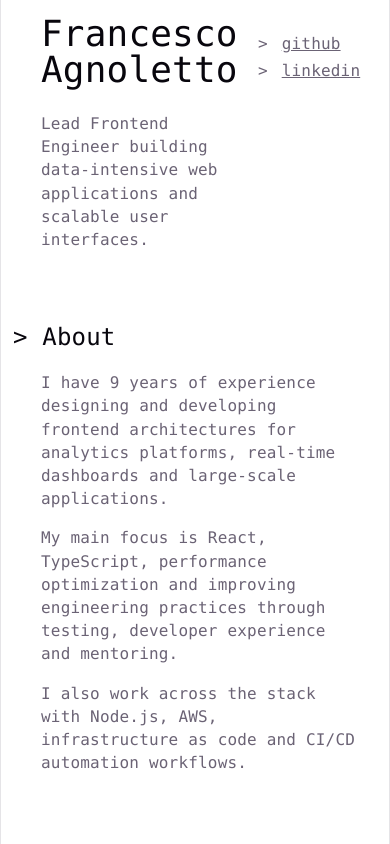
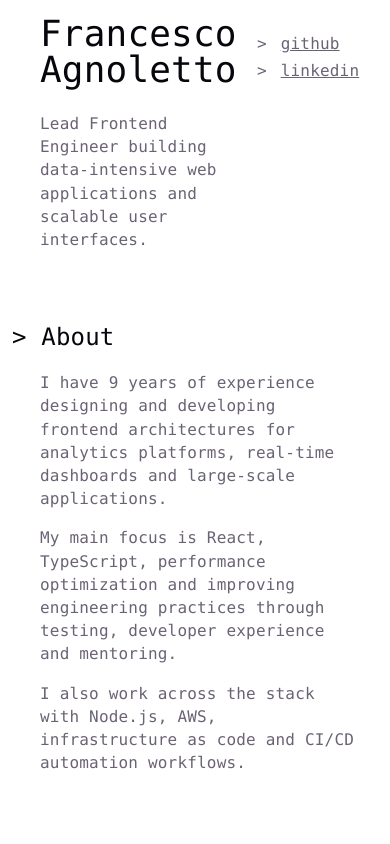
Before and after one commit to Kornil/francesco-agnoletto, a website built with Vite: page index.html in a window 390 px wide. Shown: the top 844 px of the page. Built offline with nearby package versions, Linux system fonts and the light colour scheme.

Commit message:
Hide border on smaller screens

```diff
--- a/src/styles/style.css
+++ b/src/styles/style.css
@@ -63,6 +63,7 @@ main {
 
   @media (max-width: 1024px) {
     padding: 1rem 0 0;
+    border-inline: none;
   }
 }
 
```
